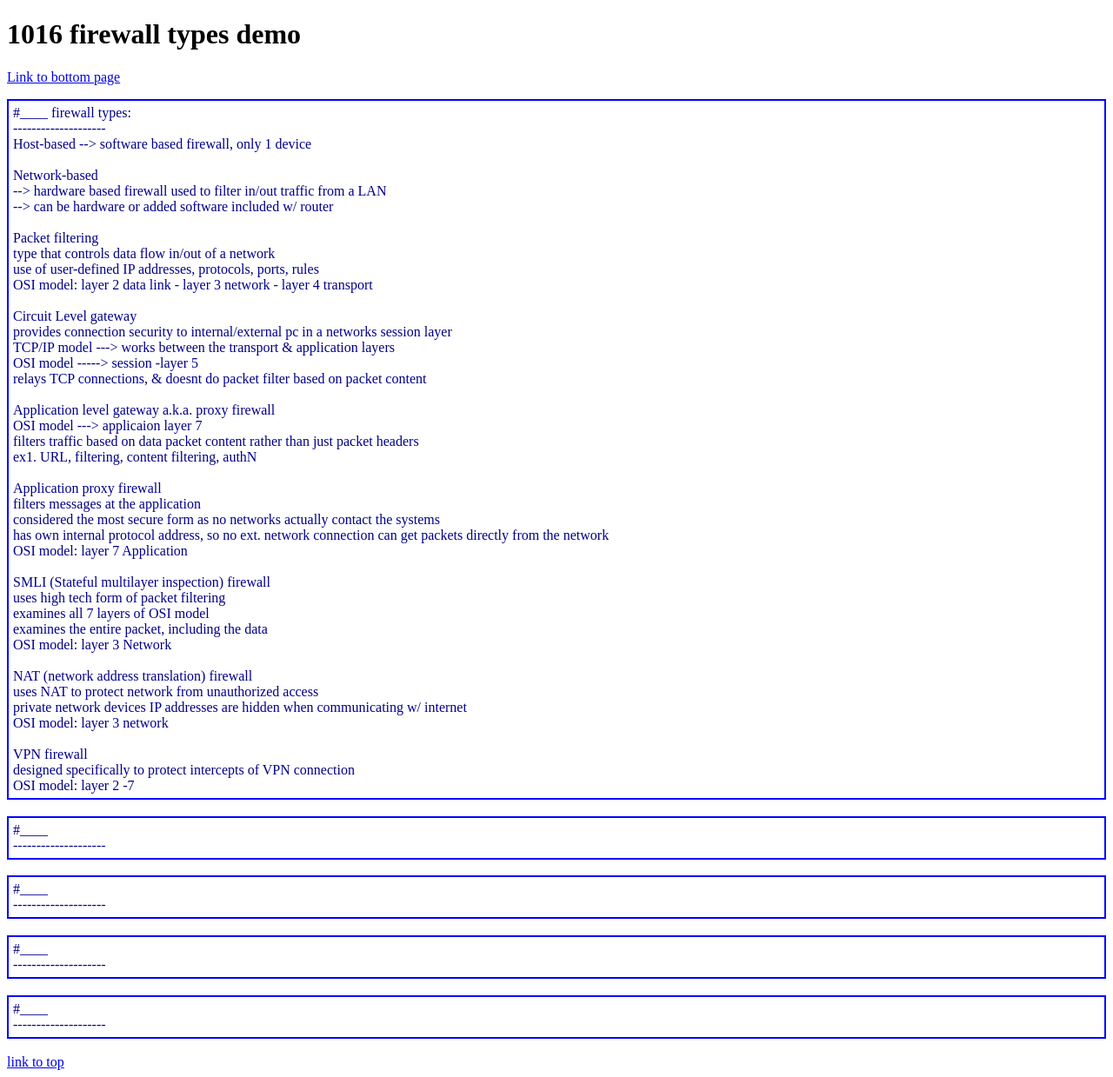
After one commit to py3user22/django_demo1002, a Django app: template myapp1002/templates/1016_firewalls_demo.html in a window 1280 px wide. The commit adds this page. Shown: the whole page at 87% size. Run offline with Django 5.2, Linux system fonts and the light colour scheme; the template is opened without the code that fills it, so the values that code supplies are empty.

Commit message:
new 1016 notes firewalls

```diff
--- a/myapp1002/templates/1013_osi_model_demo1.html
+++ b/myapp1002/templates/1013_osi_model_demo1.html
@@ -23,6 +23,7 @@
         to provide end-user services, such as file transfers, email, <br>
         identifies the specific protocol required by the application <br>
         Data unit: data <br>
+
         Protocols: <br>
         _____ port <br>
         HTTP:___ 80 <br>
--- /dev/null
+++ b/myapp1002/templates/1016_firewalls_demo.html
@@ -0,0 +1,102 @@
+<!doctype html>
+<html lang="en">
+<head>
+    <meta charset="UTF-8">
+    <meta name="viewport"
+          content="width=device-width, user-scalable=no, initial-scale=1.0, maximum-scale=1.0, minimum-scale=1.0">
+    <meta http-equiv="X-UA-Compatible" content="ie=edge">
+    <title>1016 firewall types   </title>
+    <style>
+        p {color: darkblue; border: 2px solid blue; padding: 5px 0 5px 5px;}
+
+    </style>
+</head>
+<body>
+    <h1 id="topg">1016 firewall types demo</h1>
+    <a href="#botm">Link to bottom page</a>
+    <p>
+        #____ firewall types:  <br>--------------------<br>
+        Host-based --> software based firewall, only 1 device <br><br>
+
+        Network-based <br>--> hardware based firewall used to filter in/out traffic from a LAN <br>
+        --> can be hardware or added software included w/ router <br><br>
+
+        Packet filtering <br>type that controls data flow in/out of a network <br>
+        use of user-defined IP addresses, protocols, ports, rules <br>
+        OSI model: layer 2 data link - layer 3 network - layer 4 transport<br><br>
+
+        Circuit Level gateway <br>
+        provides connection security to internal/external pc in a networks session layer<br>
+        TCP/IP model ---> works between the transport & application layers<br>
+        OSI model -----> session -layer 5 <br>
+        relays TCP connections, & doesnt do packet filter based on packet content <br><br>
+
+        Application level gateway a.k.a. proxy firewall <br>
+        OSI model ---> applicaion layer 7 <br>
+        filters traffic based on data packet content rather than just packet headers <br>
+        ex1. URL, filtering, content filtering, authN<br><br>
+
+        Application proxy firewall <br>
+        filters messages at the application <br>
+        considered the most secure form as no networks actually contact the systems<br>
+        has own internal protocol address, so no ext. network connection can get packets directly from the network<br>
+        OSI model: layer 7 Application<br><br>
+
+
+        SMLI (Stateful multilayer inspection)  firewall <br>
+        uses high tech form of packet filtering<br>
+        examines all 7 layers of OSI model <br>
+        examines the entire packet, including the data<br>
+        OSI model: layer 3 Network <br><br>
+
+
+        NAT (network address translation) firewall <br>
+        uses NAT to protect network from unauthorized access<br>
+        private network devices IP addresses are hidden when communicating w/ internet <br>
+        OSI model: layer 3 network<br><br>
+
+        VPN firewall <br>
+        designed specifically to protect intercepts of VPN connection <br>
+        OSI model: layer 2 -7
+
+    </p>
+
+    <h3></h3>
+
+    <p>
+        #____   <br>--------------------<br>
+
+
+    </p>
+
+    <h3></h3>
+
+    <p>
+        #____   <br>--------------------<br>
+
+
+    </p>
+
+    <h3></h3>
+
+    <p>
+        #____   <br>--------------------<br>
+
+
+    </p>
+
+    <h3></h3>
+
+    <p>
+        #____   <br>--------------------<br>
+
+
+    </p>
+
+    <h3></h3>
+
+
+
+    <a href="#topg">link to top</a>
+</body>
+</html>
```
Also changed, not shown: myapp1002/templates/1015_azure_notes.html (+6 -1 lines).
